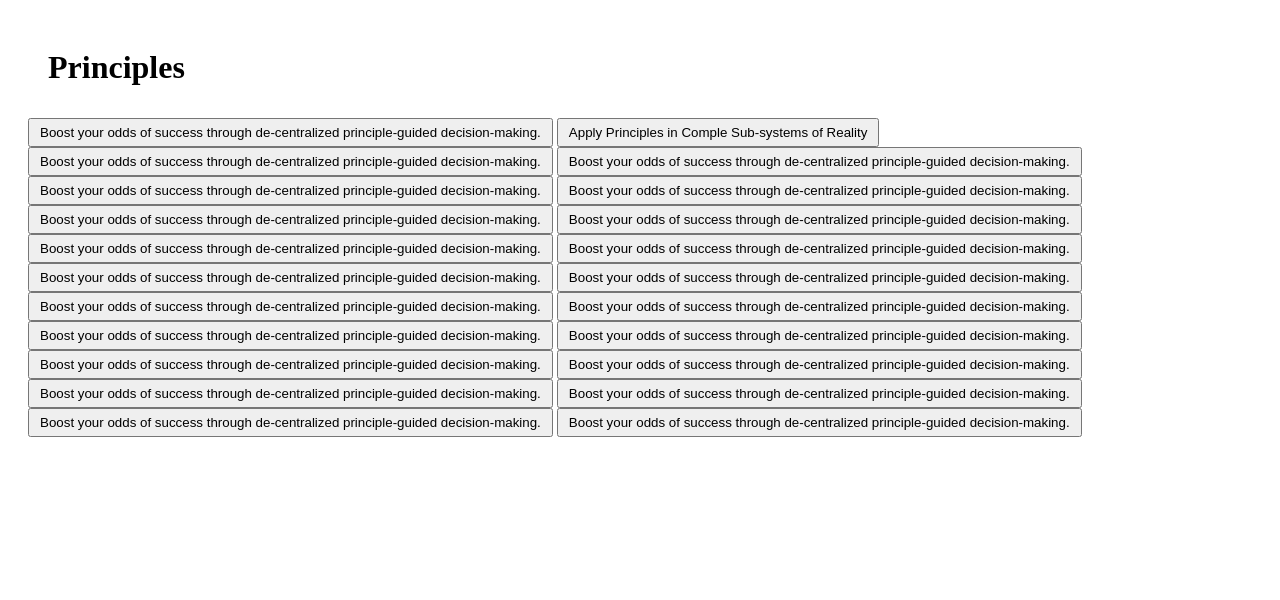
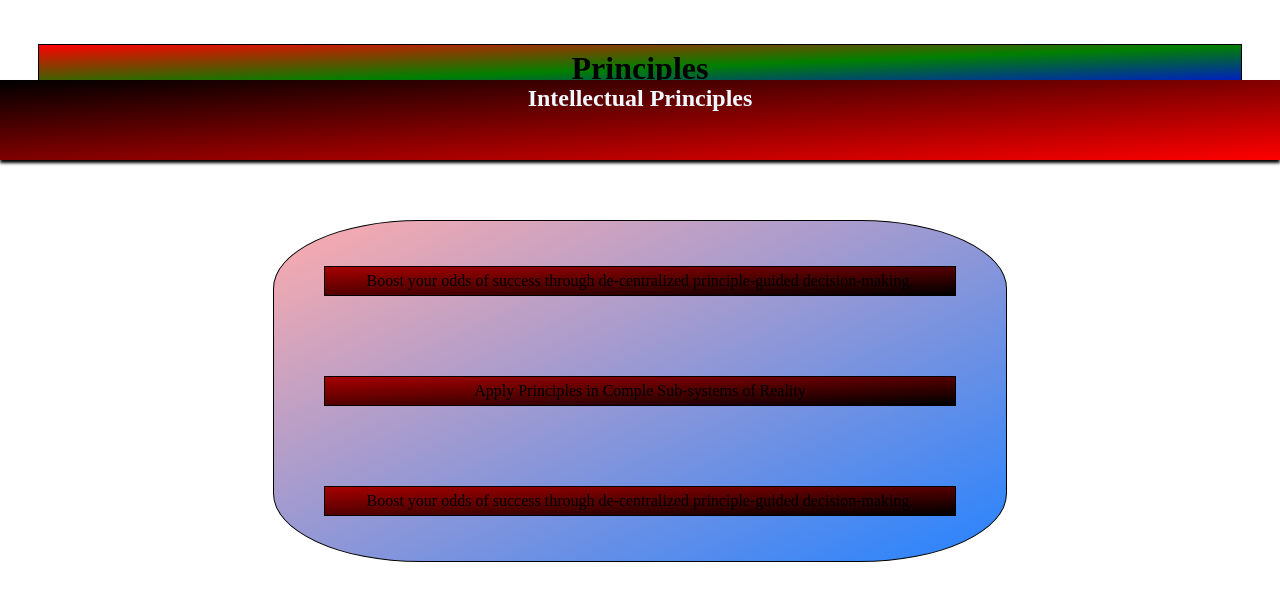
Before and after one commit to ronnlidd/Principles, a website: page public/index.html in a window 1280 px wide. Drawn offline with nearby package versions, Linux system fonts and the light colour scheme.

Commit message:
scss setup succesfully with KOALA! allow same directory of css & scss

```diff
--- a/package.json
+++ b/package.json
@@ -10,7 +10,6 @@
     "debug": "~2.6.9",
     "express": "~4.16.0",
     "jquery": "^3.3.1",
-    "morgan": "~1.9.0",
-    "node-sass": "^4.10.0"
+    "morgan": "~1.9.0"
   }
 }
--- a/public/index.html
+++ b/public/index.html
@@ -12,32 +12,15 @@
 
 <body>
 <header>
-<h1>Principles</h1>
+<h1 id="ULTRATITLE">Principles</h1>
 </header>
 
-<button onclick="document.location.href=this.getAttribute('href');" href="markups/IntPrinHTML/BoostOdds.html">Boost your odds of success through de-centralized principle-guided decision-making.</button>
-<button onclick="document.location.href=this.getAttribute('href');" href="markups/IntPrinHTML/ApplyPrin.html">Apply Principles in Comple Sub-systems of Reality</button>
-<button onclick="document.location.href=this.getAttribute('href');" href="markups/IntPrinHTML/BoostOdds.html">Boost your odds of success through de-centralized principle-guided decision-making.</button>
-<button onclick="document.location.href=this.getAttribute('href');" href="markups/IntPrinHTML/BoostOdds.html">Boost your odds of success through de-centralized principle-guided decision-making.</button>
-<button onclick="document.location.href=this.getAttribute('href');" href="markups/IntPrinHTML/BoostOdds.html">Boost your odds of success through de-centralized principle-guided decision-making.</button>
-<button onclick="document.location.href=this.getAttribute('href');" href="markups/IntPrinHTML/BoostOdds.html">Boost your odds of success through de-centralized principle-guided decision-making.</button>
-<button onclick="document.location.href=this.getAttribute('href');" href="markups/IntPrinHTML/BoostOdds.html">Boost your odds of success through de-centralized principle-guided decision-making.</button>
-<button onclick="document.location.href=this.getAttribute('href');" href="markups/IntPrinHTML/BoostOdds.html">Boost your odds of success through de-centralized principle-guided decision-making.</button>
-<button onclick="document.location.href=this.getAttribute('href');" href="markups/IntPrinHTML/BoostOdds.html">Boost your odds of success through de-centralized principle-guided decision-making.</button>
-<button onclick="document.location.href=this.getAttribute('href');" href="markups/IntPrinHTML/BoostOdds.html">Boost your odds of success through de-centralized principle-guided decision-making.</button>
-<button onclick="document.location.href=this.getAttribute('href');" href="markups/IntPrinHTML/BoostOdds.html">Boost your odds of success through de-centralized principle-guided decision-making.</button>
-<button onclick="document.location.href=this.getAttribute('href');" href="markups/IntPrinHTML/BoostOdds.html">Boost your odds of success through de-centralized principle-guided decision-making.</button>
-<button onclick="document.location.href=this.getAttribute('href');" href="markups/IntPrinHTML/BoostOdds.html">Boost your odds of success through de-centralized principle-guided decision-making.</button>
-<button onclick="document.location.href=this.getAttribute('href');" href="markups/IntPrinHTML/BoostOdds.html">Boost your odds of success through de-centralized principle-guided decision-making.</button>
-<button onclick="document.location.href=this.getAttribute('href');" href="markups/IntPrinHTML/BoostOdds.html">Boost your odds of success through de-centralized principle-guided decision-making.</button>
-<button onclick="document.location.href=this.getAttribute('href');" href="markups/IntPrinHTML/BoostOdds.html">Boost your odds of success through de-centralized principle-guided decision-making.</button>
-<button onclick="document.location.href=this.getAttribute('href');" href="markups/IntPrinHTML/BoostOdds.html">Boost your odds of success through de-centralized principle-guided decision-making.</button>
-<button onclick="document.location.href=this.getAttribute('href');" href="markups/IntPrinHTML/BoostOdds.html">Boost your odds of success through de-centralized principle-guided decision-making.</button>
-<button onclick="document.location.href=this.getAttribute('href');" href="markups/IntPrinHTML/BoostOdds.html">Boost your odds of success through de-centralized principle-guided decision-making.</button>
-<button onclick="document.location.href=this.getAttribute('href');" href="markups/IntPrinHTML/BoostOdds.html">Boost your odds of success through de-centralized principle-guided decision-making.</button>
-<button onclick="document.location.href=this.getAttribute('href');" href="markups/IntPrinHTML/BoostOdds.html">Boost your odds of success through de-centralized principle-guided decision-making.</button>
-<button onclick="document.location.href=this.getAttribute('href');" href="markups/IntPrinHTML/BoostOdds.html">Boost your odds of success through de-centralized principle-guided decision-making.</button>
-
+<h2 id="IPT">Intellectual Principles</h2> <!-- Intellectual Principles Title -->
+<nav>
+    <a id="BoostOddsNav" href="markups/IntPrinHTML/BoostOdds.html">Boost your odds of success through de-centralized principle-guided decision-making.</a>
+    <a id="ApplyPrinNav" href="markups/IntPrinHTML/ApplyPrin.html">Apply Principles in Comple Sub-systems of Reality</a>
+    <a id="LGENav" href="markups/IntPrinHTML/BoostOdds.html">Boost your odds of success through de-centralized principle-guided decision-making.</a>
+</nav>
 
 
 
--- /dev/null
+++ b/public/stylesheets/_header.scss
@@ -0,0 +1,11 @@
+@mixin header(){
+    width: 100%;
+    min-width: 700px;
+    height: 80px;
+    text-align: center;
+    background: linear-gradient(to bottom right, rgb(0, 0, 0), red);
+    position: absolute;
+    top: 80px;
+    left: 0;
+    box-shadow: 0 3px 3px rgb(0,0,0);
+}
--- /dev/null
+++ b/public/stylesheets/style.scss
@@ -0,0 +1,49 @@
+
+
+
+* {
+    box-sizing: border-box;
+    padding: 5px 10px;
+    text-align: center;
+}
+
+#ULTRATITLE {
+    display: block;
+    background: linear-gradient(to bottom right, red, green, blue);
+    border: 1px solid black;
+    width: 100%;
+}
+
+#IPT {
+    width: 100%;
+    min-width: 700px;
+    height: 80px;
+    text-align: center;
+    background: linear-gradient(to bottom right, rgb(0, 0, 0), red);
+    position: absolute;
+    top: 80px;
+    left: 0;
+    box-shadow: 0 3px 3px rgb(0,0,0);
+    color: aliceblue;
+    margin-top: 0px;
+    display: block;
+}
+
+nav {
+    display: grid;
+    width: 60%;
+    margin: 100px auto;
+    background: linear-gradient(to bottom right, rgb(255, 172, 172), rgb(37, 131, 255));
+    border: 1px solid black;
+    border-radius: 20%;
+
+    a {
+        color: black;
+        background: linear-gradient(to bottom right, rgb(167, 0, 0), rgb(0, 0, 0));
+        border: 1px solid black;
+        margin: 40px;
+        text-align: center;
+        text-decoration: none;
+        display: block;
+    }
+}
```
Also changed, not shown: public/stylesheets/style.css.
